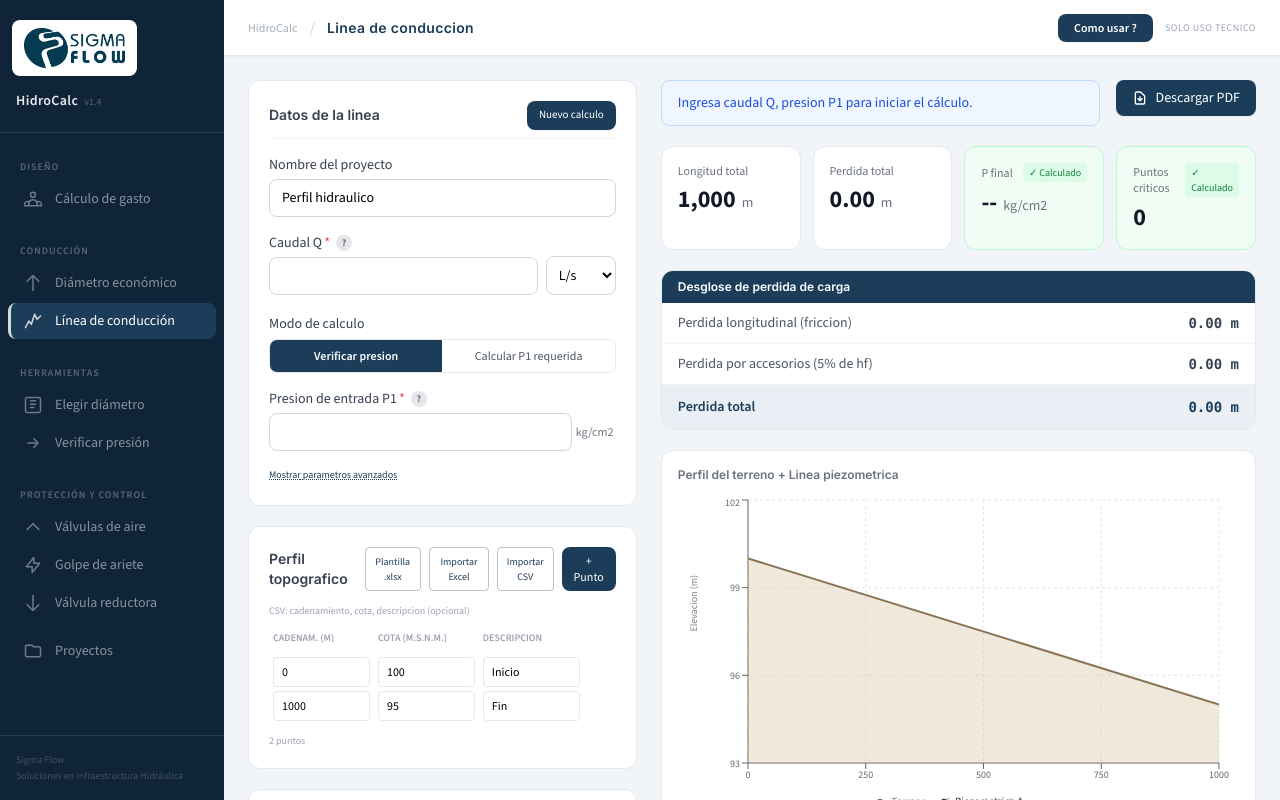
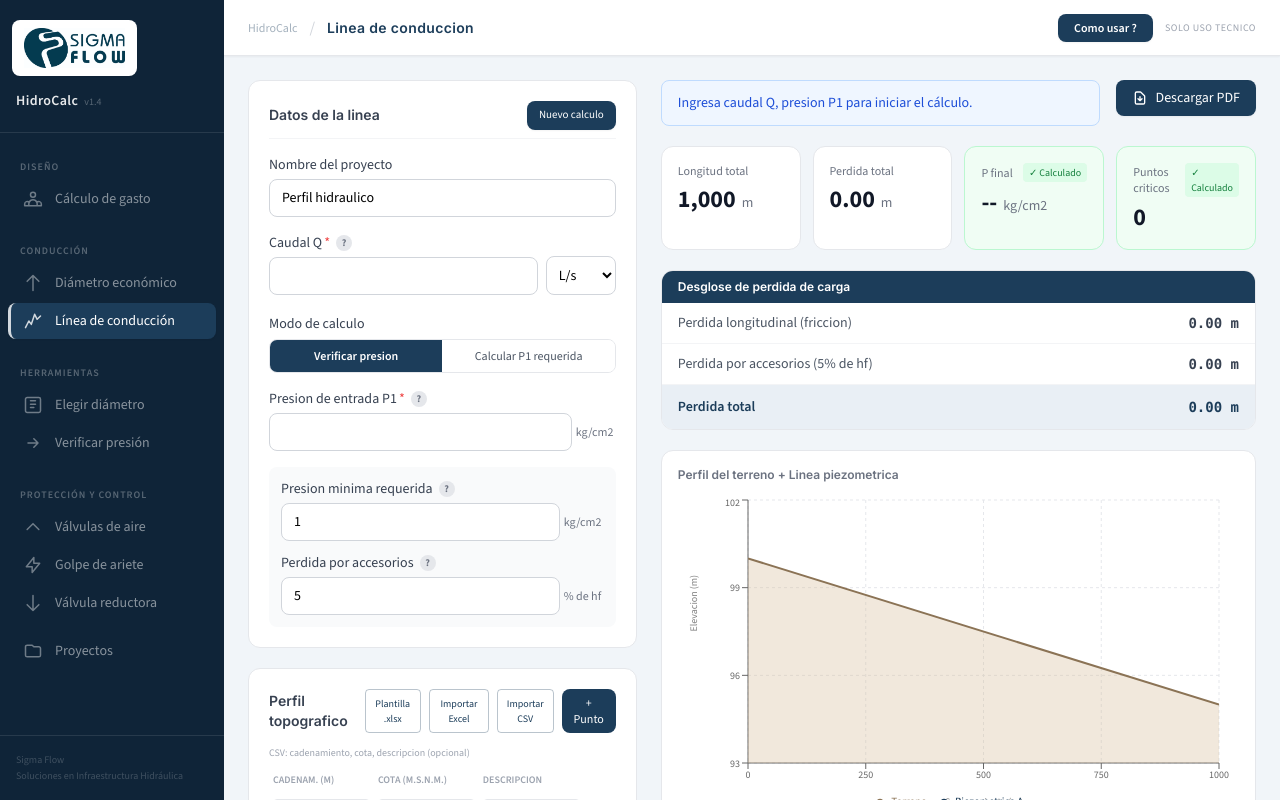
Before and after one commit to simexco/hidrocalc, a Next.js app: page /perfil in a window 1280 px wide. Shown: the top 800 px of the page. Built offline with nearby package versions, Linux system fonts and the light colour scheme.

Commit message:
Linea de conduccion: mostrar siempre presion minima y perdida por accesorios
Se eliminan del bloque de parametros avanzados y quedan a la vista.

Co-Authored-By: Claude Opus 4.8 <noreply@anthropic.com>

```diff
--- a/src/app/(modules)/perfil/page.tsx
+++ b/src/app/(modules)/perfil/page.tsx
@@ -41,7 +41,6 @@ export default function PerfilPage() {
     { id: uuid(), distFrom: 0, distTo: 1000, DN_mm: 150, C: MATERIALS[0].c, materialName: MATERIALS[0].name },
   ]);
   const [resultsB, setResultsB] = useState<ProfileResults | null>(null);
-  const [showAdvanced, setShowAdvanced] = useState(false);
   const debounceRef = useRef<ReturnType<typeof setTimeout>>(undefined);
   const fileRef = useRef<HTMLInputElement>(null);
   const xlsxRef = useRef<HTMLInputElement>(null);
@@ -373,15 +372,10 @@ export default function PerfilPage() {
             )}
             <InputWarnings warnings={validateHydraulicInputs({ Q_ls: rawQ, P1_kgcm2: P1 })} />
 
-            <button onClick={() => setShowAdvanced(!showAdvanced)} className="text-[10px] text-[#1C3D5A] underline decoration-dotted">
-              {showAdvanced ? 'Ocultar' : 'Mostrar'} parametros avanzados
-            </button>
-            {showAdvanced && (
-              <div className="bg-gray-50 dark:bg-gray-900 rounded-lg p-3 space-y-3">
-                <InputField label="Presion minima requerida" value={Pmin} onChange={(v) => setPmin(parseFloat(v) || 1)} unit="kg/cm2" tooltip="Presion minima aceptable en cualquier punto" />
-                <InputField label="Perdida por accesorios" value={coefAccesorios} onChange={(v) => setCoefAccesorios(parseFloat(v) || 5)} unit="% de hf" tooltip="Perdida por accesorios estimada como porcentaje de la perdida por friccion. Tipico 5% en lineas de conduccion." />
-              </div>
-            )}
+            <div className="bg-gray-50 dark:bg-gray-900 rounded-lg p-3 space-y-3">
+              <InputField label="Presion minima requerida" value={Pmin} onChange={(v) => setPmin(parseFloat(v) || 1)} unit="kg/cm2" tooltip="Presion minima aceptable en cualquier punto" />
+              <InputField label="Perdida por accesorios" value={coefAccesorios} onChange={(v) => setCoefAccesorios(parseFloat(v) || 5)} unit="% de hf" tooltip="Perdida por accesorios estimada como porcentaje de la perdida por friccion. Tipico 5% en lineas de conduccion." />
+            </div>
           </div>
 
           {/* Profile table */}
```
